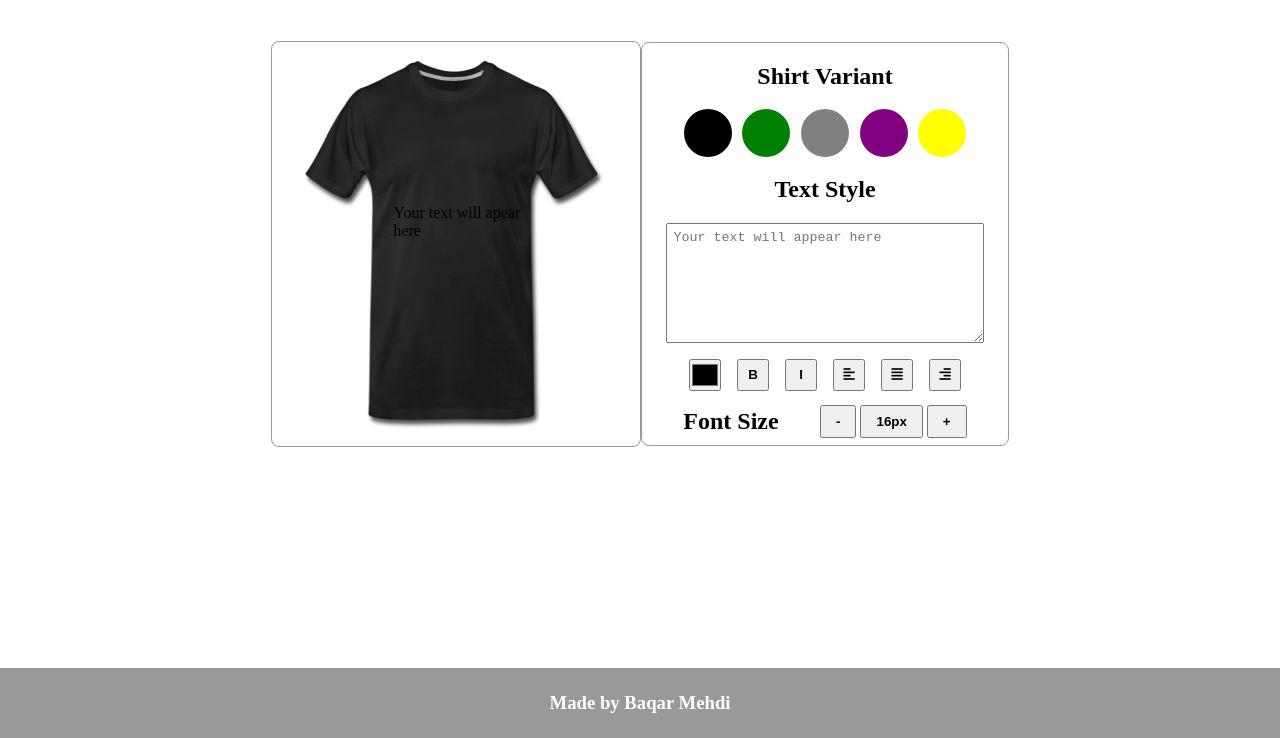
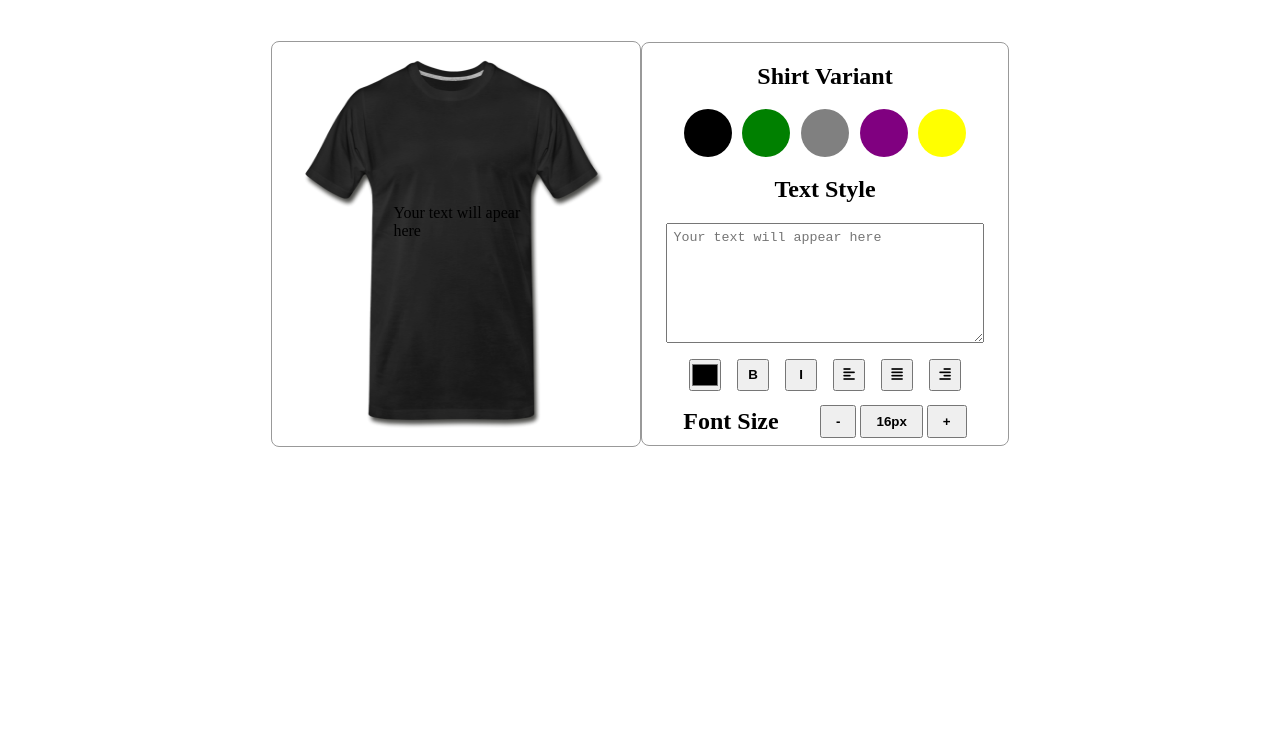
Before and after one commit to BaqarMehdi/T-shirt-Pro, a plain HTML site: page index.html in a window 1280 px wide. Shown: the part 62-800 px from the top of the page. Drawn offline with nearby package versions, Linux system fonts and the light colour scheme; files whose address does not match are found by name.

Commit message:
Update index.html

```diff
--- a/index.html
+++ b/index.html
@@ -124,14 +124,6 @@
         </div>
       </div>
     </div>
-    <section class="footer">
-      <div class="name"><h3>Made by Baqar Mehdi</h3></div>
-      <!-- <div class="footer-links">
-        <i class="fa-brands fa-github linkk"></i>
-        <i class="fa-brands fa-facebook linkk"></i>
-        <i class="fa-brands fa-linkedin linkk"></i>
-      </div> -->
-    </section>
     <script src="https://unpkg.com/aos@next/dist/aos.js"></script>
     <script src="script.js"></script>
     <script src="/script.js"></script>
```
